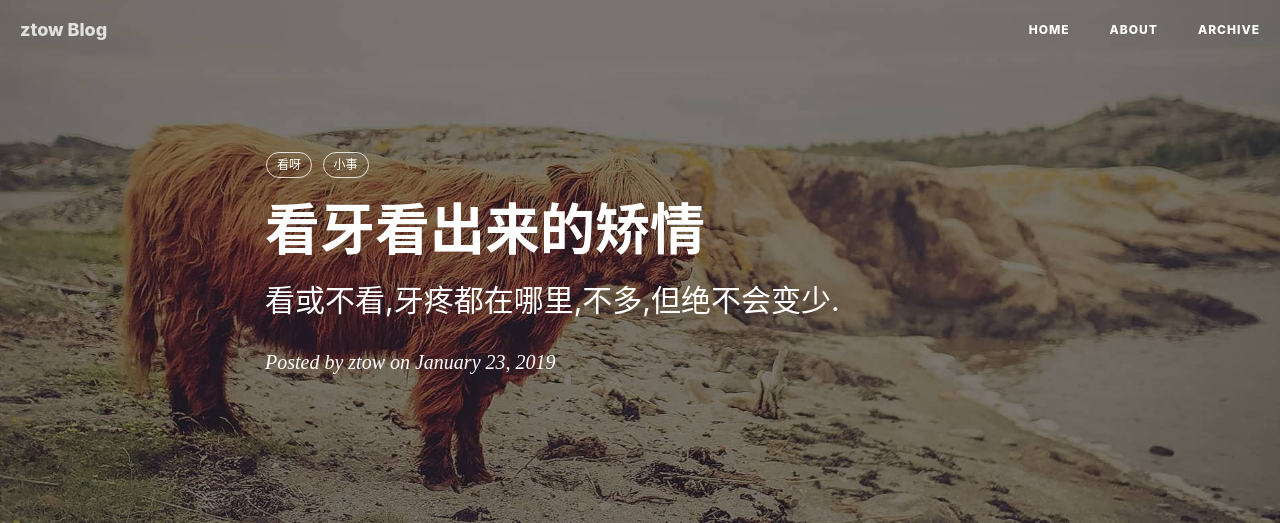
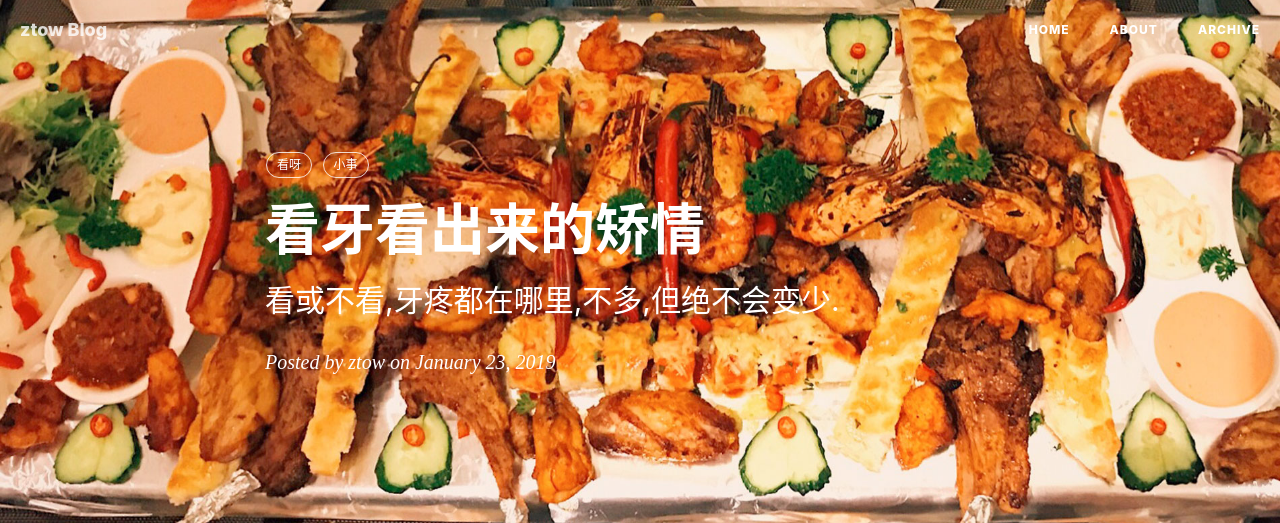
Before and after one commit to ztow/wdphoto, a Jekyll site: the page built from _posts/2019-01-23-kanya.md, in a window 1280 px wide. Shown: the top 523 px of the page. Built offline with Jekyll 4.4.1, drawn with Linux system fonts in a browser that asks for light colours; nearby versions of some CDN libraries; comment, search, counter and statistics services are not loaded; grey boxes are pictures that could not be loaded.

Commit message:
no message

```diff
--- a/_posts/2019-01-23-kanya.md
+++ b/_posts/2019-01-23-kanya.md
@@ -3,7 +3,7 @@ layout: post
 title: "看牙看出来的矫情"
 subtitle: "看或不看,牙疼都在哪里,不多,但绝不会变少."
 author: "ztow"
-header-img: "img/contact-bg.jpg"
+header-img: "img/post-bg-kanya.jpg"
 catalog: true
 tags:
   - 看呀
```
